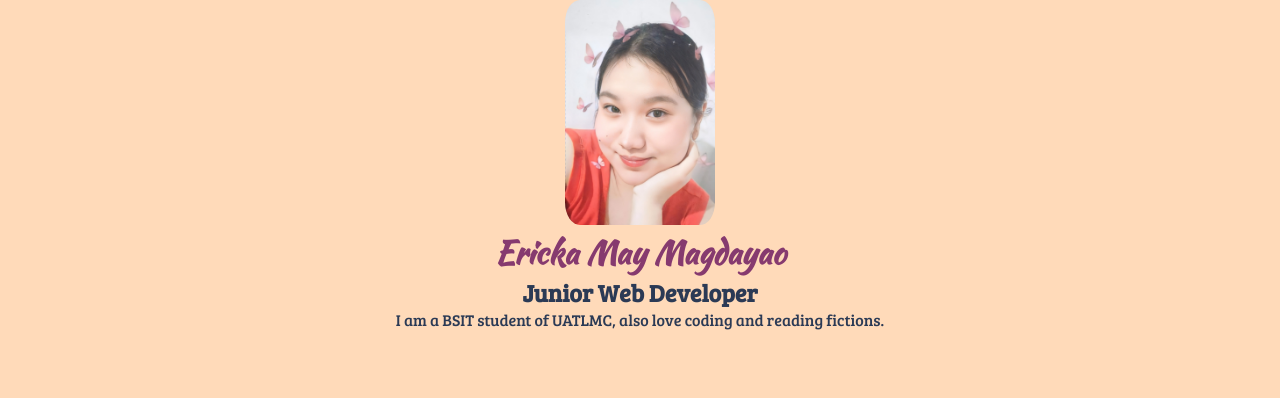
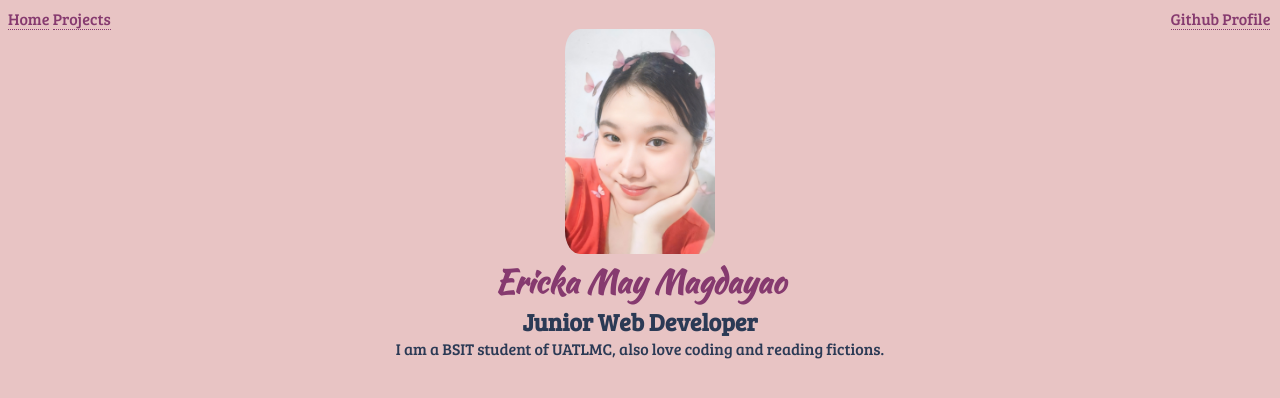
Before and after one commit to erickamayy/static-website, a plain HTML site: page index.html in a window 1280 px wide. Drawn offline with Linux system fonts and the light colour scheme.

Commit message:
small changes

```diff
--- a/CSS/styles.css
+++ b/CSS/styles.css
@@ -6,7 +6,7 @@
 	box-sizing: border-box;
 }
 body {
-    background-color: peachpuff;
+    background-color: #E8C4C4;
     font-family: "Bree Serif", serif;
     color: #2B3A55;
 }
@@ -21,3 +21,23 @@ body {
 	font-family: 'Kaushan Script', cursive;
 	color: #863A6F;
 }
+#left-side {
+	width: 50%;
+	display: inline-block;
+}
+#right-side {
+	width: 49%;
+	display: inline-block;
+	text-align: right;
+}
+a {
+	color: #863A6F;
+	text-decoration: none;
+	border-bottom: 1px dotted #863A6F;
+}
+header {
+	margin-top: 8px;
+}
+.nav-link {
+	margin-left: 8px;
+}
--- a/index.html
+++ b/index.html
@@ -7,6 +7,15 @@
 	<link rel="stylesheet" href="CSS/styles.css"/>
 </head>
 <body>
+	 <header>
+  	<nav id="left-side">
+  		<a  class="nav-link" href="./index.html">Home</a>
+  		<a href="./projects.html">Projects</a>
+  	</nav>
+  		<nav id="right-side">
+  			<a class="nav-link" href="https://github.com/erickamayy">Github Profile</a>
+  		</nav>
+  </header>
 	<main id="content">
 	 <img
 	 id="my-avatar"
```
Also changed, not shown: projects.html (added, +13 -0 lines).
